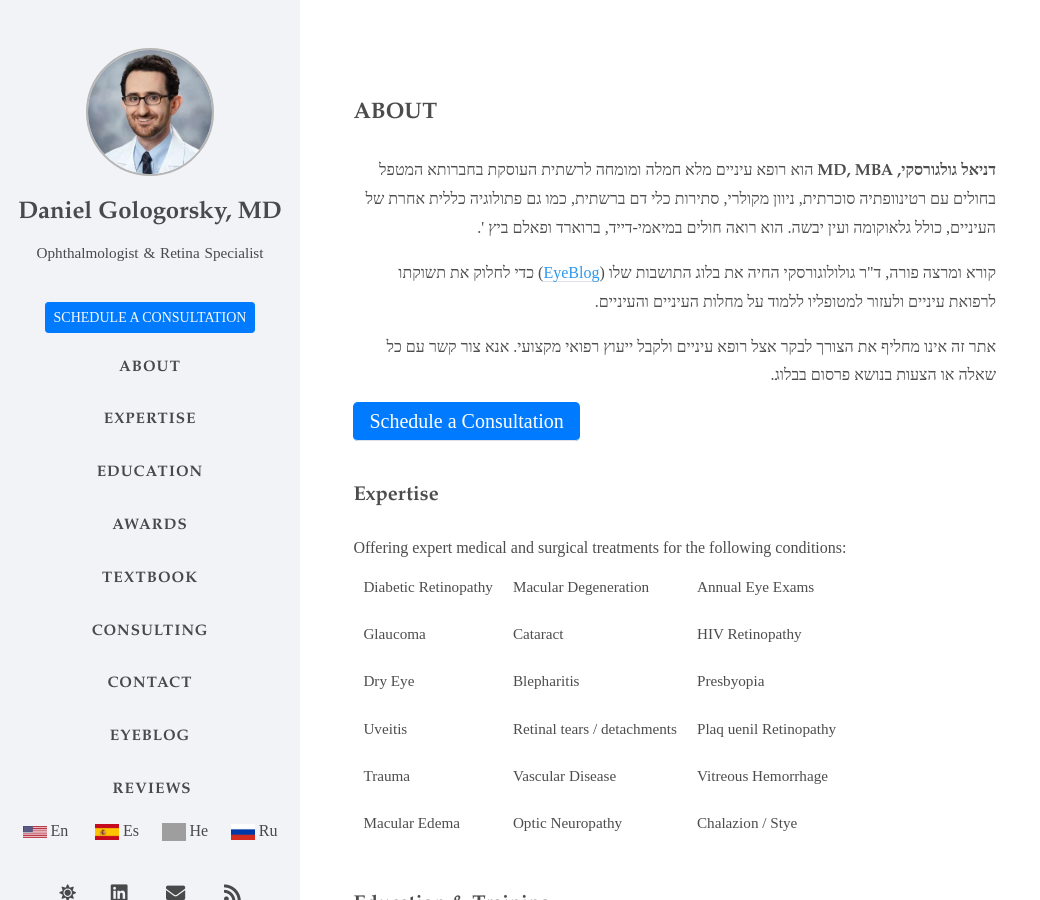
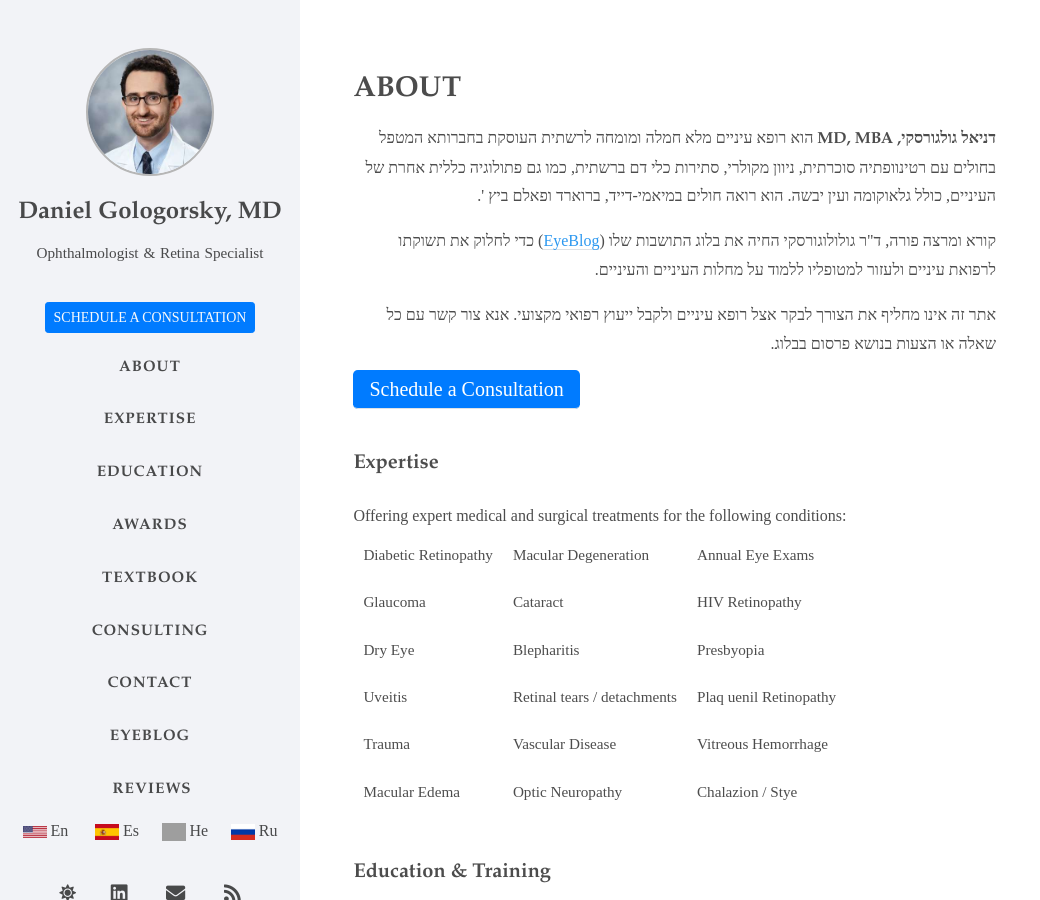
Before and after one commit to RGologorsky/rgologorsky.github.io, a Jekyll site: the page built from he/index.html, in a window 1280 px wide and 900 px high. Shown: the whole window, without its empty margins (0-1040 px from the left). Built offline with Jekyll 4.4.1, drawn with Linux system fonts in a browser that asks for light colours; nearby versions of some CDN libraries; some web fonts are replaced; comment, search, counter and statistics services are not loaded; grey boxes are pictures that could not be loaded.

Commit message:
Update index.html

```diff
--- a/he/index.html
+++ b/he/index.html
@@ -24,7 +24,7 @@ permalink: /על-אודות/
 		<div class="col-md-12">
 			<div class="row row-bottom-padded-sm  " >
 				<div class="col-md-12">
-					<h2 class="colorlib-heading  ">About</h2>
+					<h1 class="colorlib-heading  ">About</h1>
 					<div class="about-desc rtl text-right">
 						<p class=""><strong>דניאל גולגורסקי, MD, MBA</strong> הוא רופא עיניים מלא חמלה ומומחה לרשתית העוסקת בחברותא המטפל בחולים עם רטינוופתיה סוכרתית, ניוון מקולרי, סתירות כלי דם ברשתית, כמו גם פתולוגיה כללית אחרת של העיניים, כולל גלאוקומה ועין יבשה. הוא רואה חולים במיאמי-דייד, ברוארד ופאלם ביץ '.</p>
 
```
